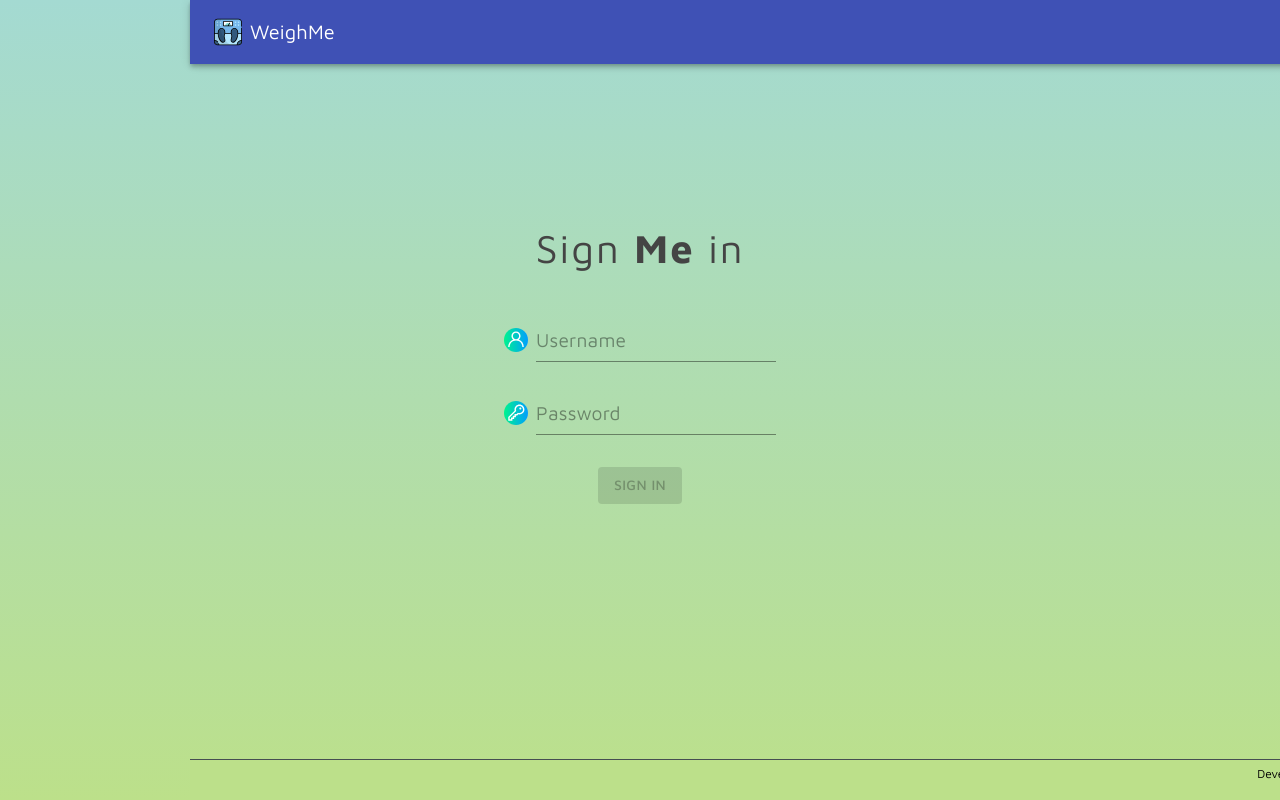
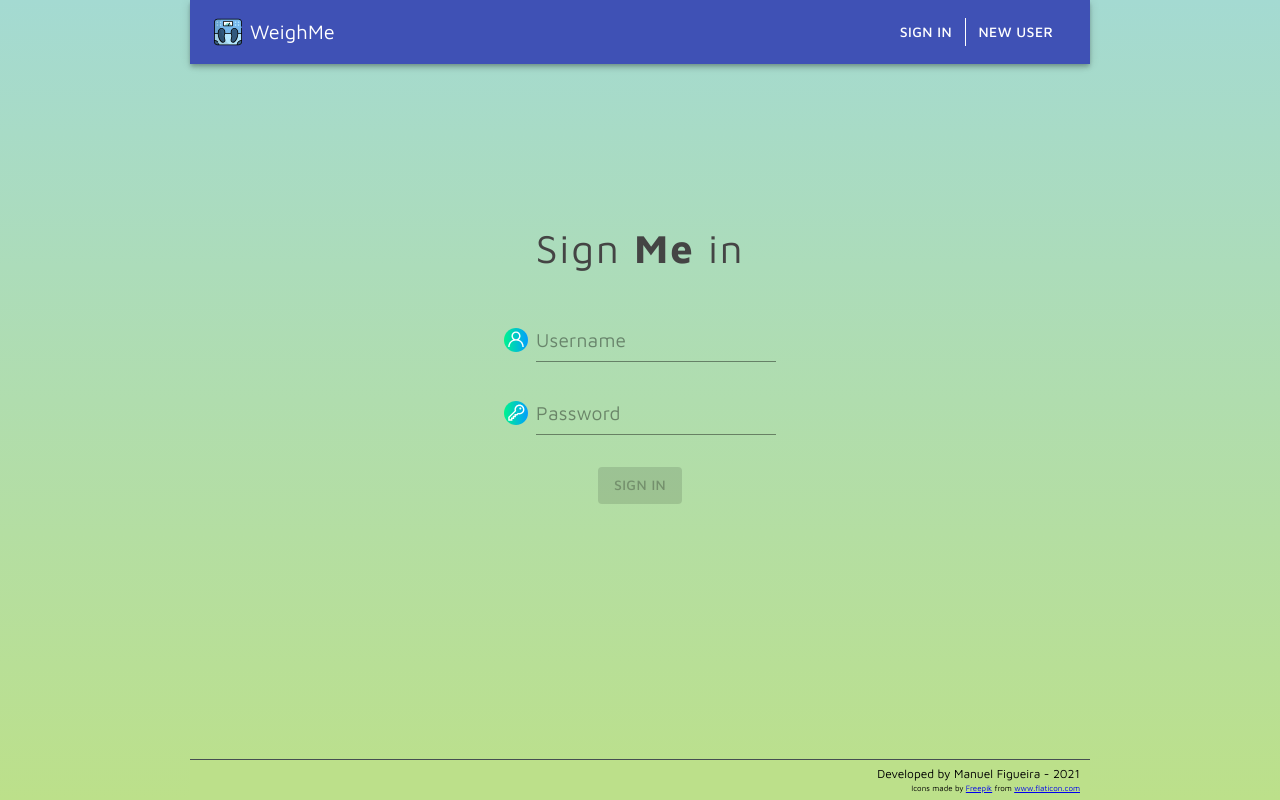
Before and after one commit to Mfigueira/weigh-me, a React (Create React App) app in the folder frontend/: page / in a window 1280 px wide. Built offline with nearby package versions, Linux system fonts and the light colour scheme.

Commit message:
Front fixes

```diff
--- a/frontend/src/App.css
+++ b/frontend/src/App.css
@@ -17,15 +17,11 @@
 html {
   font-size: 16px;
   min-width: 320px;
+  background-image: linear-gradient(#a4dad2, #bce08a);
 }
 
 body {
   font-family: 'Maven Pro', sans-serif;
-  -webkit-font-smoothing: antialiased;
-  -moz-osx-font-smoothing: grayscale;
-  background-image: linear-gradient(#a4dad2, #bce08a);
-  background-repeat: no-repeat;
-  background-size: cover;
 }
 
 #root {
@@ -33,7 +29,7 @@ body {
   display: flex;
   flex-direction: column;
   max-width: 900px;
-  height: 100vh;
+  min-height: 100vh;
   margin: auto;
 }
 
@@ -52,7 +48,6 @@ h2 {
   line-height: 3rem;
 }
 
-header, main, footer {
-  box-sizing: border-box;
-  width: 100%;
+header, main, footer, nav {
+  max-width: 900px;
 }
--- a/frontend/src/components/main/WeighingsChart.js
+++ b/frontend/src/components/main/WeighingsChart.js
@@ -42,7 +42,8 @@ export const WeighingsChart = ({ weighings }) => {
             zoomDimension="x"
             zoomDomain={zoomDomain}
             onZoomDomainChange={handleZoom}
-            style={{ margin: 'auto', width: '90%', height: '300px' }}
+            style={{ margin: 'auto', width: '90%', height: '260px' }}
+            viewBox="15 100 315 120"
           />
         }
       >
--- a/frontend/src/index.css
+++ b/frontend/src/index.css
@@ -21,7 +21,7 @@ time, mark, audio, video {
 	border: 0;
 	font-size: 100%;
 	font: inherit;
-	vertical-align: baseline;
+	box-sizing: border-box;
 }
 /* HTML5 display-role reset for older browsers */
 article, aside, details, figcaption, figure,
```
Also changed, not shown: 10 other files (tests, documents, lock files or other folders).
